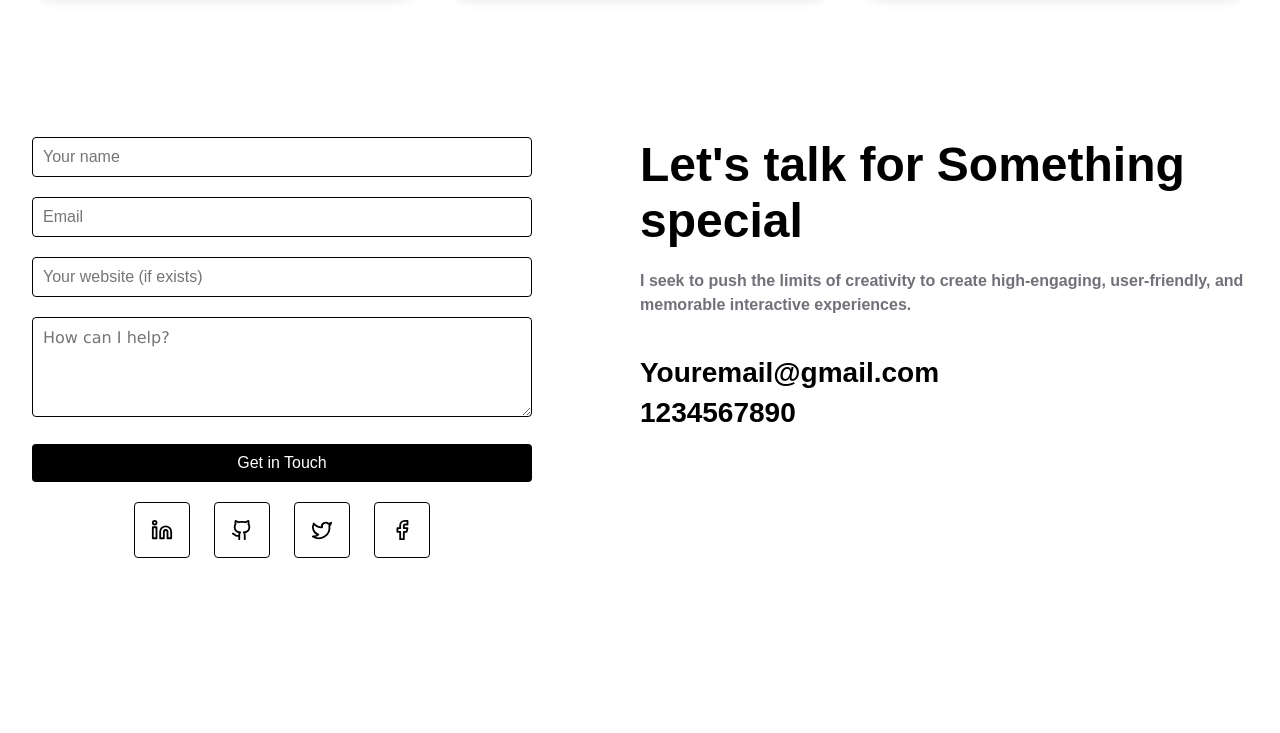
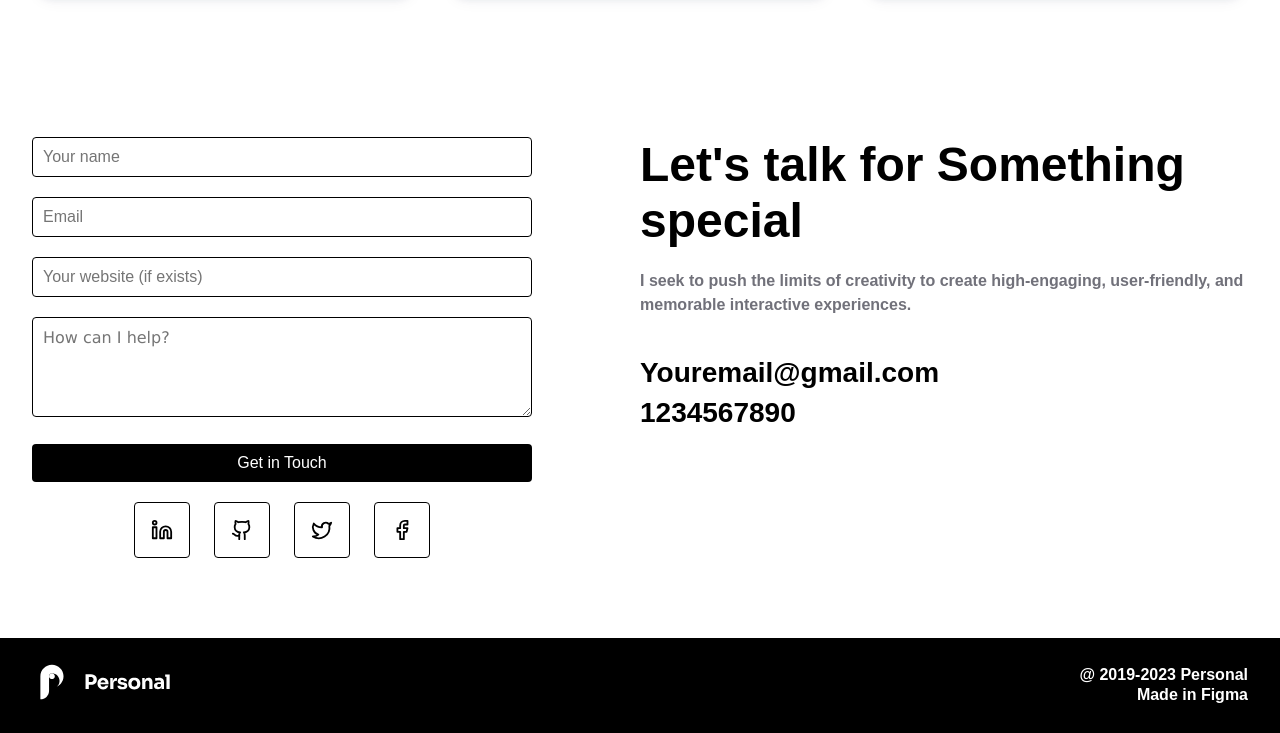
Before and after one commit to Abdumannonov-Samandar/based-portfolio, a plain HTML site: page index.html in a window 1280 px wide. Shown: the part 5160-5893 px from the top of the page. Before the commit the page ends 5798 px from the top, so only its background shows below. Drawn offline with Linux system fonts and the light colour scheme.

Commit message:
add: site-footer

```diff
--- a/css/main.css
+++ b/css/main.css
@@ -897,3 +897,35 @@ a {
     }
 
 }
+
+/* Contact End */
+
+/* Site Footer Start */
+
+.site-footer {
+    background-color: #000;
+    padding: 24px 0;
+}
+
+.site-footer__row {
+    display: flex;
+    align-items: center;
+    justify-content: space-between;
+}
+
+.site-footer__desc {
+    font-weight: 600;
+    font-size: 16px;
+    line-height: 20px;
+    color: #fff;
+    text-align: end;
+}
+
+@media (max-width: 426px) {
+    .site-footer__desc {
+        font-weight: 600;
+        font-size: 12px;
+        line-height: 20px;
+        color: #fff;
+    }
+}
--- a/index.html
+++ b/index.html
@@ -48,7 +48,6 @@
 
     <!-- Main Start-->
     <main>
-
         <!-- Hero Start -->
         <section class="hero">
             <div class="container">
@@ -408,5 +407,21 @@
     </main>
     <!-- Main End -->
 
+    <!-- Site Footer Start -->
+    <footer class="site-footer">
+        <div class="container">
+            <div class="site-footer__row">
+                <a href="/">
+                    <img width="140" height="40" src="/assets/icons/logo-white.svg" alt="logo">
+                </a>
+
+                <p class="site-footer__desc">
+                    <span>@ 2019-2023 Personal</span> <br>  <span> Made in Figma</span>
+                </p>
+            </div>
+        </div>
+    </footer>
+    <!-- Site Footer End -->
+
 </body>
 </html>
```
Also changed, not shown: assets/icons/logo-white.svg (added).
